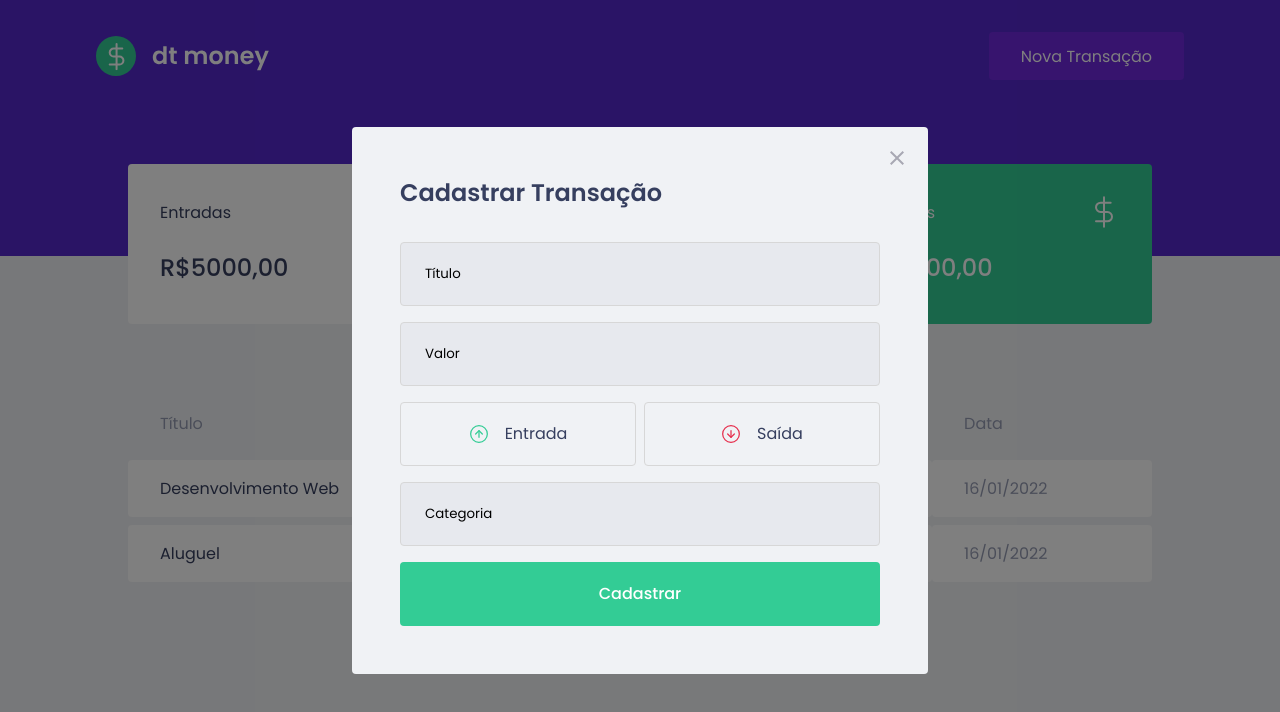
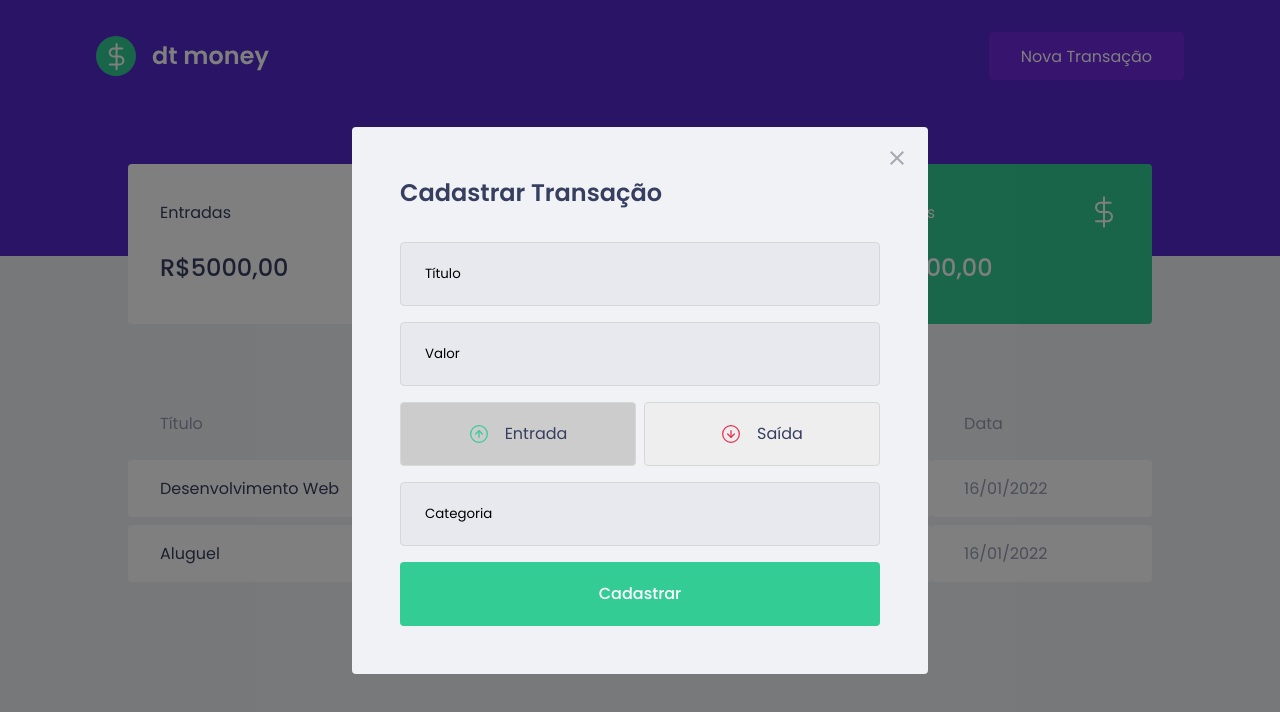
Before and after one commit to ThomasDixini/Modulo2-dtmoney, a React (Create React App) app: page / in a window 1280 px wide. Both pictures are taken after a click on the button "Nova Transação". Shown: the top 712 px of the page. Built offline with nearby package versions, Linux system fonts and the light colour scheme; no server answers; what miragejs would draw is missing.

Commit message:
Funcionalidades dos botões com props no styled component

```diff
--- a/src/components/NewTransactionModal/NewTransactionModal.tsx
+++ b/src/components/NewTransactionModal/NewTransactionModal.tsx
@@ -1,8 +1,10 @@
-import  Container, { TransactionTypeModal }  from './styles'
+import  Container, { RadioBox, TransactionTypeModal }  from './styles'
 import Modal from 'react-modal';
 import closeImg from '../../assets/Vector.svg'
 import incomesImg from '../../assets/Entradas.svg'
 import outcomesImg from '../../assets/Saídas.svg'
+
+import { useState } from 'react'
 
 
 interface NewTransactionModalProps {
@@ -13,6 +15,9 @@
 
 
 export function NewTransactionModal({isOpen, onRequestClose}: NewTransactionModalProps) {
+
+    const [type, setType] = useState('deposit')
+
     return (
 
             <Modal
@@ -38,21 +43,27 @@
                     <input type="number" placeholder="Valor" />
 
                         <TransactionTypeModal>
-                            <button
-                            type="button">
+                            <RadioBox
+                            type="button"
+                            onClick={() => { setType('deposit') }}
+                            isActive={type == 'deposit'}
+                            >
 
                                 <img src={incomesImg} alt="Entrada" />
                                 <span>Entrada</span>
 
-                            </button>
+                            </RadioBox>
 
-                            <button
-                            type="button">
+                            <RadioBox
+                            type="button"
+                            onClick={() => { setType('withdraw') }}
+                            isActive={type == 'withdraw'}
+                            >
 
                                 <img src={outcomesImg} alt="Saída" />
                                 <span>Saída</span>
 
-                            </button>
+                            </RadioBox>
                         </TransactionTypeModal>
 
                     <input type="text" placeholder="Categoria" />
--- a/src/components/NewTransactionModal/styles.ts
+++ b/src/components/NewTransactionModal/styles.ts
@@ -53,18 +53,29 @@
       }
  `;
 
+
+
 export const TransactionTypeModal = styled.div`
    margin: 1rem 0;
    display: grid;
    grid-template-columns: 1fr 1fr;
    gap: 0.5rem;
 
-   button {
+
+
+`;
+
+interface RadioBoxProps {
+   isActive: boolean;
+}
+
+export const RadioBox = styled.button<RadioBoxProps>`
+
       height: 4rem;
       border: 1px solid #d7d7d7;
       border-radius: 0.25rem;
 
-      background: transparent;
+      background: ${(props) => props.isActive ? '#ccc' : '#eee'};
 
       display: flex;
       justify-content:center;
@@ -85,9 +96,8 @@
          font-size: 1rem;
          color: var(--title-colors)
       }
-   }
 
-`;
+      `
 
 
  export default Container;
```
